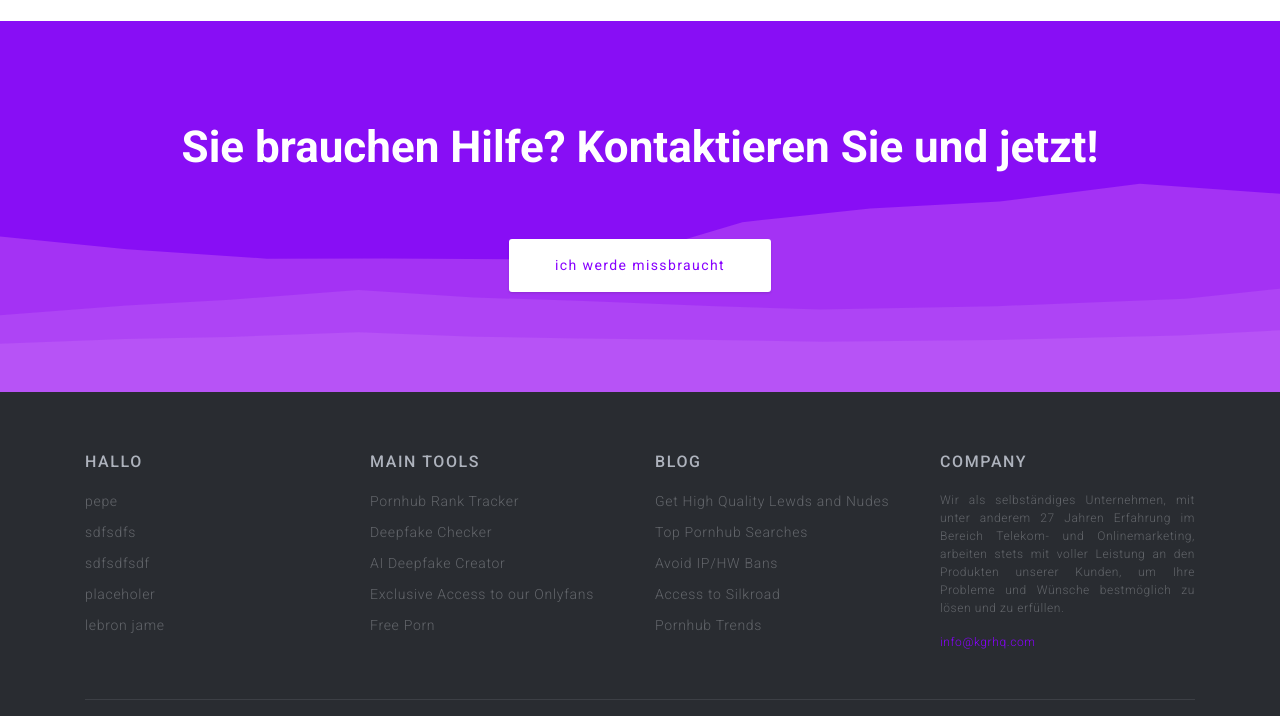
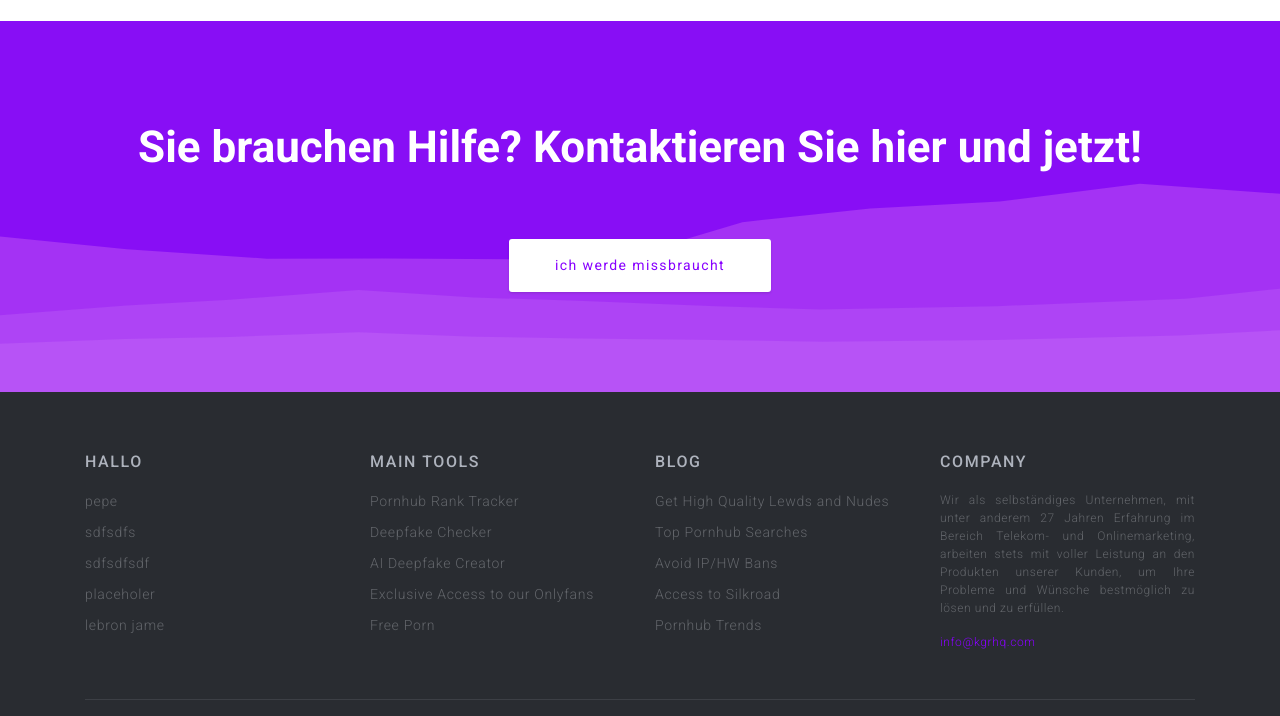
Before and after one commit to wuaht/KGR, a plain HTML site: page index.html in a window 1280 px wide. Shown: the part 3260-3976 px from the top of the page. Drawn offline with nearby package versions, Linux system fonts and the light colour scheme.

Commit message:
Update index.html
okokokokokokkokokkokokkkkkkkokokkok

```diff
--- a/index.html
+++ b/index.html
@@ -233,7 +233,7 @@
   <!-- C A L L  T O  A C T I O N -->
   <section id="call-to-action">
     <div class="container text-center">
-      <h2>Sie brauchen Hilfe? Kontaktieren Sie und jetzt!</h2>
+      <h2>Sie brauchen Hilfe? Kontaktieren Sie hier und jetzt!</h2>
       <div class="title-block">
         <p></p>
         <a href="#" class="btn btn-regular">ich werde missbraucht</a>
```
